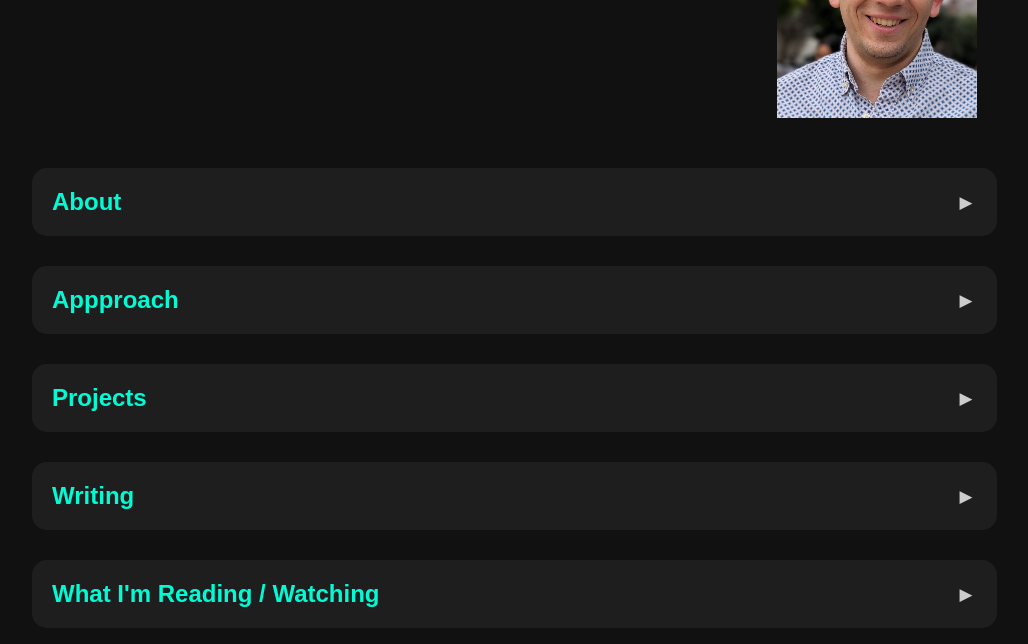
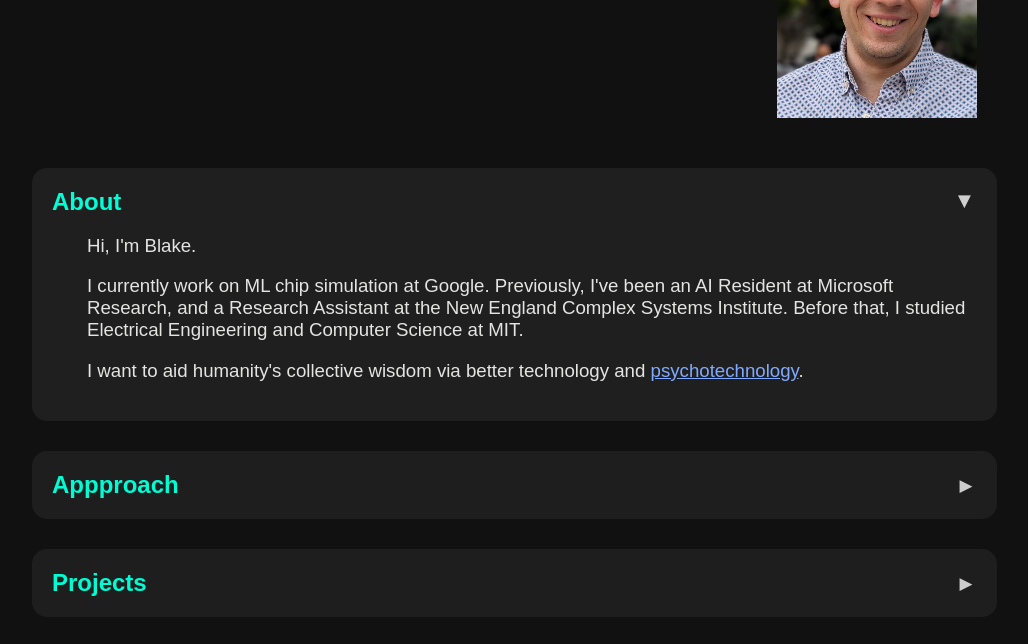
Before and after one commit to blakeelias/personal-website, a plain HTML site: page index.html in a window 1280 px wide. Shown: the part 139-783 px from the top of the page, without its empty margins (143-1171 px from the left). Drawn offline with Linux system fonts and the light colour scheme.

Commit message:
Start all sections contracted except for 'About'

```diff
--- a/index.html
+++ b/index.html
@@ -754,17 +754,24 @@ for (i = 0; i < coll.length; i++) {
 document.addEventListener("DOMContentLoaded", function() {
   var sections = document.querySelectorAll("section");
   sections.forEach(function(sec) {
-    if (sec.id === "header") return; // leave header expanded
-    // start collapsed
-    sec.classList.add("collapsed");
-
     var h2 = sec.querySelector("h2");
     if (!h2) return;
 
     // accessibility: make H2 focusable / keyboard-activatable
     h2.setAttribute("role", "button");
     h2.setAttribute("tabindex", "0");
-    h2.setAttribute("aria-expanded", "false");
+
+    // Decide initial collapsed state:
+    // - keep #header expanded
+    // - keep the section whose H2 text is "About" expanded
+    var title = h2.textContent ? h2.textContent.trim().toLowerCase() : "";
+    var isAbout = title === "about" || title.indexOf("about") === 0;
+    if (sec.id !== "header" && !isAbout) {
+      sec.classList.add("collapsed");
+    }
+
+    // set initial aria-expanded based on collapsed state
+    h2.setAttribute("aria-expanded", String(!sec.classList.contains("collapsed")));
 
     function setExpandedState() {
       var expanded = !sec.classList.contains("collapsed");
```
